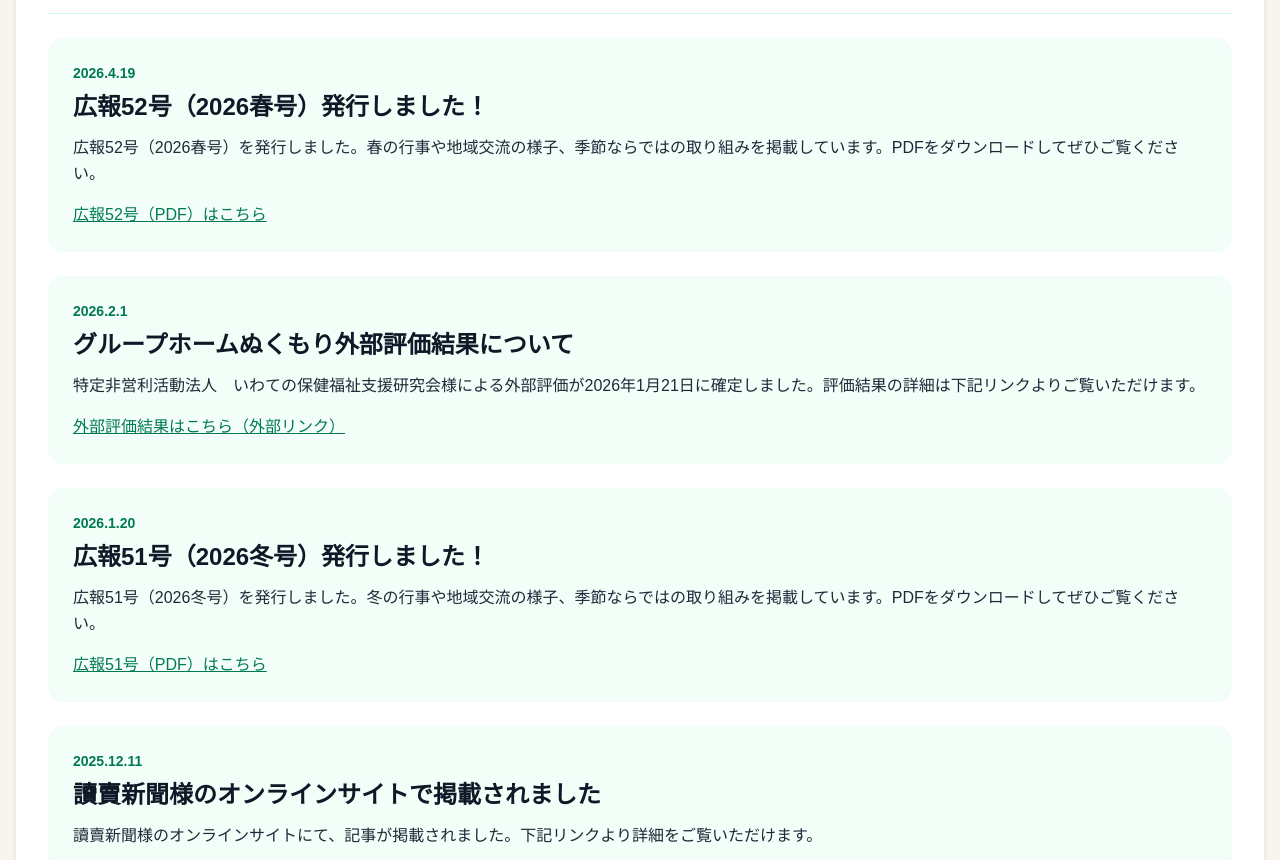
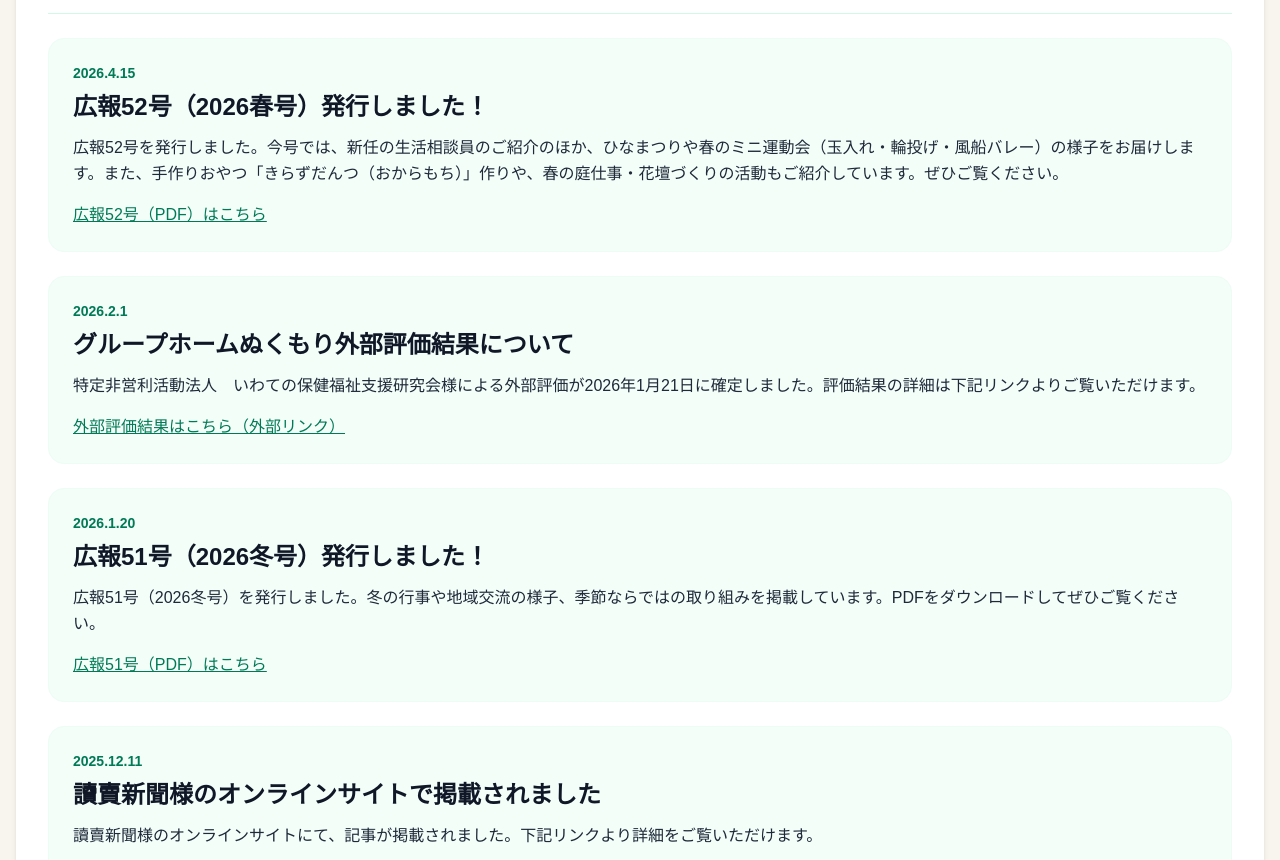
Before and after one commit to saratoga3396/-Users-shosaga-kenjikai-homepage, a Next.js app: page / in a window 1280 px wide. Shown: the part 1960-2820 px from the top of the page. Built offline with nearby package versions, Linux system fonts and the light colour scheme.

Commit message:
fix: 広報52号お知らせ本文を修正（個人名削除・内容具体化）

```diff
--- a/src/data/newsDetailed.ts
+++ b/src/data/newsDetailed.ts
@@ -8,9 +8,9 @@ export type DetailedNews = {
 
 export const detailedNews: DetailedNews[] = [
   {
-    date: "2026.4.19",
+    date: "2026.4.15",
     title: "広報52号（2026春号）発行しました！",
-    body: "広報52号（2026春号）を発行しました。春の行事や地域交流の様子、季節ならではの取り組みを掲載しています。PDFをダウンロードしてぜひご覧ください。",
+    body: "広報52号を発行しました。今号では、新任の生活相談員のご紹介のほか、ひなまつりや春のミニ運動会（玉入れ・輪投げ・風船バレー）の様子をお届けします。また、手作りおやつ「きらずだんつ（おからもち）」作りや、春の庭仕事・花壇づくりの活動もご紹介しています。ぜひご覧ください。",
     linkLabel: "広報52号（PDF）はこちら",
     linkUrl: "https://drive.google.com/file/d/1uIOJITPGQhBkOg5T0Ak6SdVKUdyRR_ub/view?usp=sharing",
   },
```
